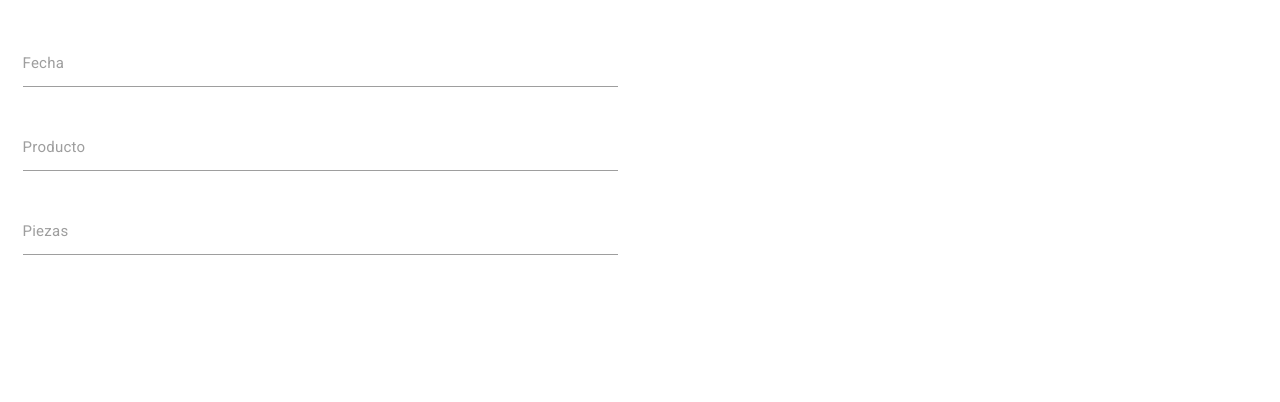
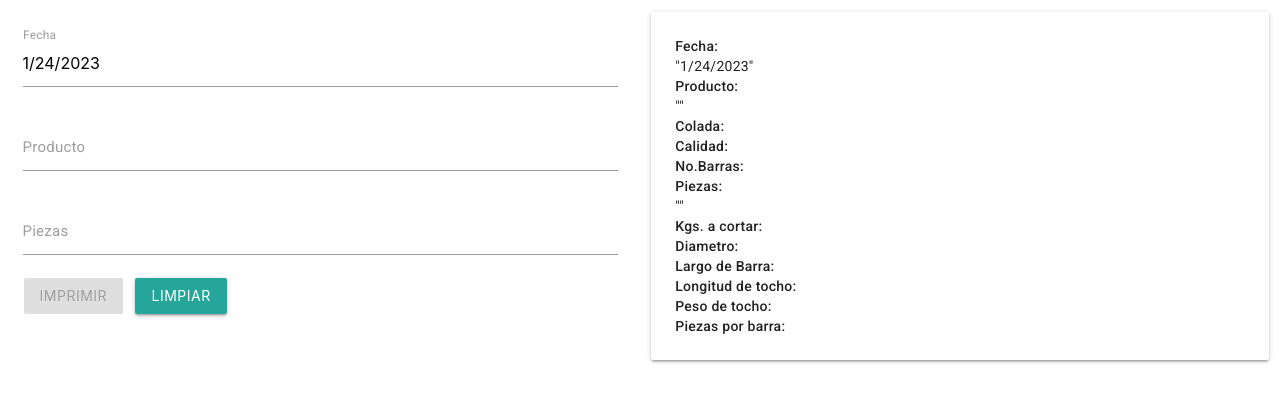
Before and after one commit to urisp/GestionProductos, an Angular app: page /formulario in a window 1280 px wide. Shown: the top 402 px of the page. Built offline with nearby package versions, Linux system fonts and the light colour scheme.

Commit message:
Add:Formulario reactivo de productos

```diff
--- a/src/app/formulario/formulario.component.css
+++ b/src/app/formulario/formulario.component.css
@@ -7,3 +7,13 @@
 {
     background-color: aqua;
 }
+
+.card
+{
+    margin-top: 2%;
+}
+
+.btn
+{
+    margin-left: 2%;
+}
--- a/src/app/formulario/formulario.component.html
+++ b/src/app/formulario/formulario.component.html
@@ -1,16 +1,53 @@
 <div class="row">
-    <div class="datos col s6">
+    <form novalidate [formGroup]="producto" class="datos col s6">
         <div class="input-field col s12">
-            <input id="fecha" type="text" class="validate">
+            <input formControlName="fecha" id="fecha" type="text" class="validate">
             <label for="fecha">Fecha</label>
+            <!-- <div
+                class="error"
+                style="color: red";
+                *ngIf="producto.get('fecha').touched">Favor de ingresar la fecha
+            </div> -->
         </div>
         <div class="input-field col s12">
-            <input id="producto" type="text" class="validate">
+            <input formControlName="productos" id="producto" type="text" class="validate">
             <label for="producto">Producto</label>
+            <!-- <div
+                class="error"
+                style="color: red";
+                *ngIf="producto.get('producto').touched">Favor de ingresar el nombre del producto
+            </div> -->
         </div>
         <div class="input-field col s12">
-            <input id="piezas" type="text" class="validate">
+            <input formControlName="piezas" id="piezas" type="text" class="validate">
             <label for="piezas">Piezas</label>
+            <!-- <div
+                class="error"
+                style="color: red";
+                *ngIf="producto.get('piezas').touched">Favor de ingresar la cantidad de pieza
+            </div> -->
+        </div>
+        <button class="btn" type="submit" [disabled]="producto.invalid">Imprimir</button>
+        <button class="btn" type="submit" (click)="resetForm()">Limpiar</button>
+    </form>
+    <div class="col s6">
+        <div class="card horizontal">
+            <div class="card-stacked">
+                <div class="card-content">
+                    <p><strong>Fecha:</strong><br><span class="id-field">{{producto.value.fecha | json}}</span></p>
+                    <p><strong>Producto:</strong><br><span class="id-field">{{producto.value.productos | json}}</span></p>
+                    <p><strong>Colada:</strong><br></p>
+                    <p><strong>Calidad:</strong><br></p>
+                    <p><strong>No.Barras:</strong><br></p>
+                    <p><strong>Piezas:</strong><br><span class="id-field">{{producto.value.piezas | json}}</span></p>
+                    <p><strong>Kgs. a cortar:</strong><br></p>
+                    <p><strong>Diametro:</strong><br></p>
+                    <p><strong>Largo de Barra:</strong><br></p>
+                    <p><strong>Longitud de tocho:</strong><br></p>
+                    <p><strong>Peso de tocho:</strong><br></p>
+                    <p><strong>Piezas por barra:</strong><br></p>
+                </div>
+            </div>
         </div>
     </div>
 </div>
--- a/src/app/formulario/formulario.component.ts
+++ b/src/app/formulario/formulario.component.ts
@@ -1,10 +1,30 @@
-import { Component } from '@angular/core';
+import { WeekDay } from '@angular/common';
+import { Component, OnInit } from '@angular/core';
+import { FormControl, FormGroup, Validators,AbstractControl, FormBuilder } from '@angular/forms';
 
   @Component({
   selector: 'app-formulario',
   templateUrl: './formulario.component.html',
   styleUrls: ['./formulario.component.css']
 })
-export class FormularioComponent {
+export class FormularioComponent implements OnInit {
+  public producto!: FormGroup;
+  constructor(private formulario:FormBuilder){}
 
+  createForm(){
+    this.producto = this.formulario.group({
+      fecha: [new Date().toLocaleDateString(),Validators.required],
+      productos: ["",Validators.required],
+      piezas: ["",Validators.required],
+  });
+  }
+
+  resetForm(): void {
+    this.producto.reset();
+    this.producto.value.id();
+  }
+
+  ngOnInit(): void {
+    this.createForm();
+  }
 }
```
